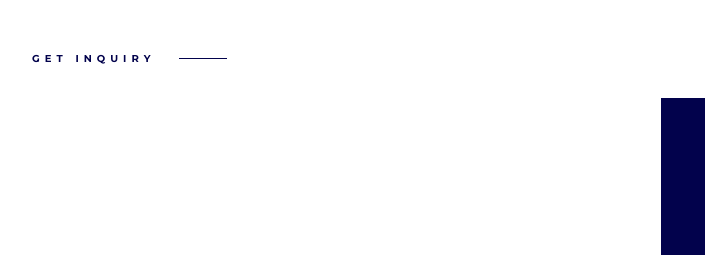
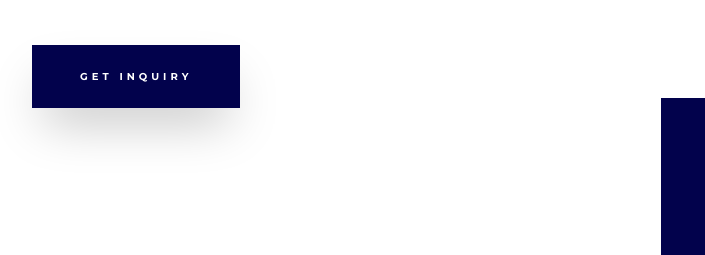
Before and after one commit to NetspireStudios/pristineclean, a website: page pages/services/move-in-out-cleaning.html in a window 1280 px wide. Shown: the part 570-825 px from the top of the page, 0-705 px from the left. Drawn offline with nearby package versions, Linux system fonts and the light colour scheme; a web font is replaced by a local one.

Commit message:
Add styled button to hero section on move-in-out-cleaning page

```diff
--- a/pages/services/move-in-out-cleaning.html
+++ b/pages/services/move-in-out-cleaning.html
@@ -196,10 +196,7 @@
                     <p class="text-lg font-light max-w-lg mb-12 leading-relaxed text-slate-500">
                         Moving can be stressful enough. Let us handle the cleaning! Our move-in/move-out service ensures your old home is spotless for the next occupants and your new home is perfectly clean for your arrival.
                     </p>
-                    <a class="inline-flex items-center gap-6 group" href="#book">
-                        <span class="text-[10px] tracking-[0.5em] uppercase font-bold">Get Inquiry</span>
-                        <span class="w-12 h-[1px] bg-[var(--navy)] group-hover:w-24 transition-all duration-500"></span>
-                    </a>
+                    <a class="inline-block bg-[var(--navy)] text-white px-12 py-6 text-[10px] tracking-[0.4em] uppercase hover:bg-[var(--gold)] transition-all font-bold shadow-2xl" href="#book">Get Inquiry</a>
                 </div>
                 <div class="lg:col-span-5 relative mt-12 lg:mt-0">
                     <div class="aspect-[4/5] relative">
```
